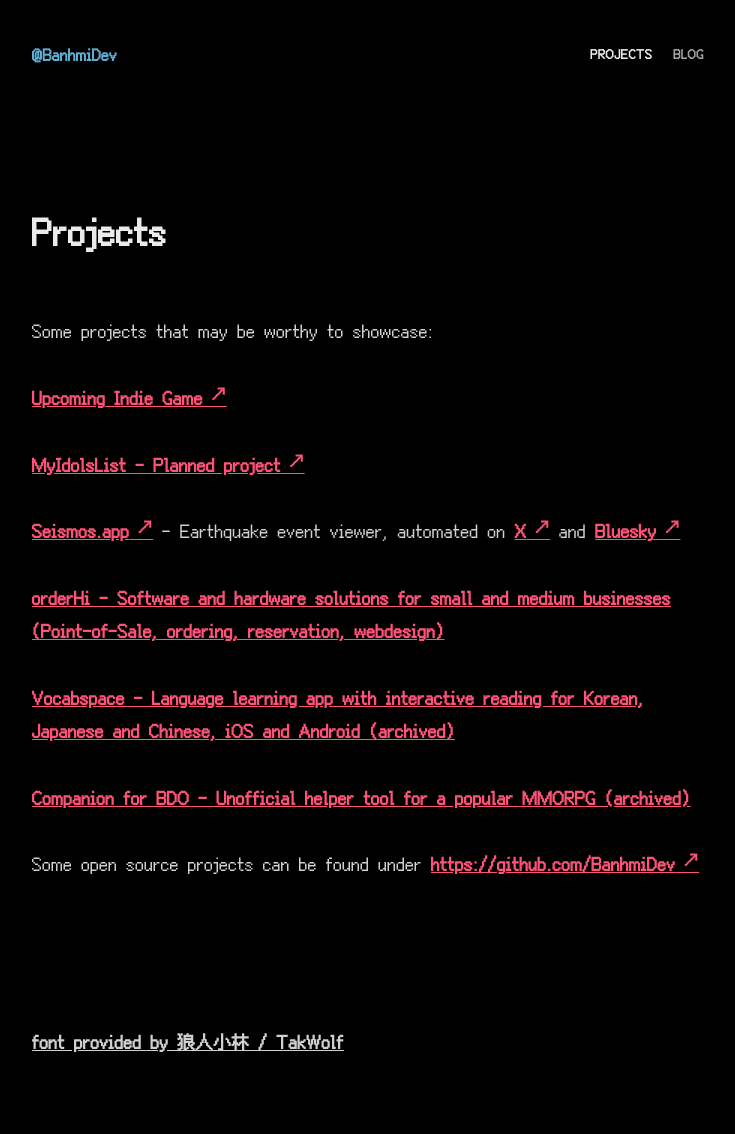
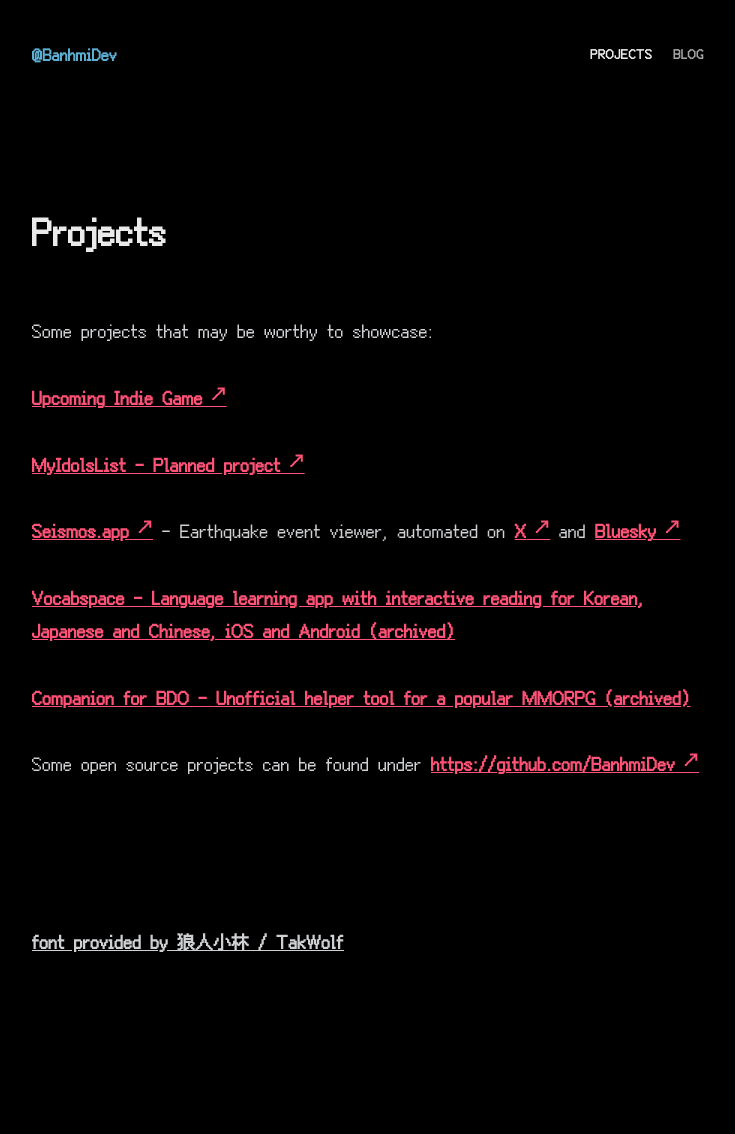
Before and after one commit to BanhmiDev/banhmidev.github.io, a Jekyll site: the page built from projects.html, in a window 1280 px wide. Shown: the whole page, without its empty margins (268-1003 px from the left). Built offline with Jekyll 4.4.1, drawn with Linux system fonts in a browser that asks for light colours; after the commit the page ends 1034 px from its top, so only the background shows below that.

Commit message:
Update projects.html

```diff
--- a/projects.html
+++ b/projects.html
@@ -12,8 +12,6 @@
 <br/><br/>
 <a target="_blank" href="https://seismos.app">Seismos.app</a> - Earthquake event viewer, automated on <a target="_blank" href="https://x.com/seismosapp">X</a> and <a target="_blank" href="https://bsky.app/profile/seismos.app">Bluesky</a></a>
 <br/><br/>
-<a href="#">orderHi - Software and hardware solutions for small and medium businesses (Point-of-Sale, ordering, reservation, webdesign)</a>
-<br/><br/>
 <a href="#">Vocabspace - Language learning app with interactive reading for Korean, Japanese and Chinese, iOS and Android (archived)</a>
 <br/><br/>
 <a href="#">Companion for BDO - Unofficial helper tool for a popular MMORPG (archived)</a>
```
